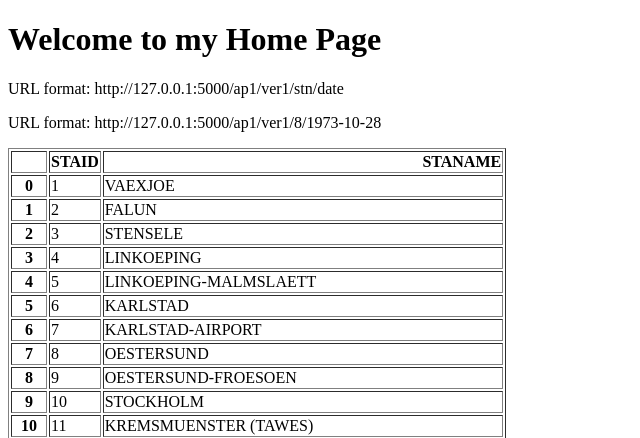
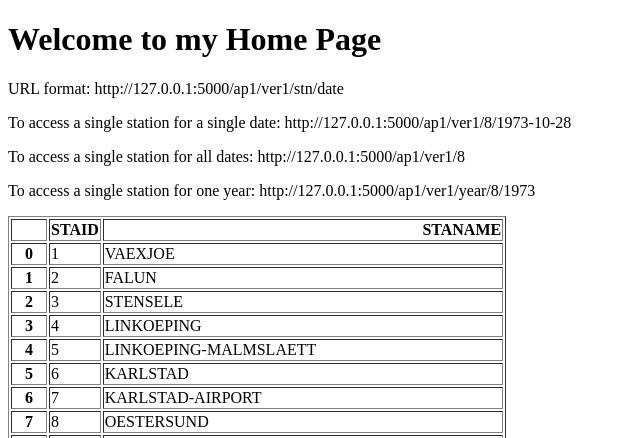
Before and after one commit to Aopandey/Weather-Station-Data-Hub, a Flask app: page / in a window 1280 px wide. Shown: the top 438 px of the page, without its empty margins (0-640 px from the left). Run offline with Flask 3, Linux system fonts and the light colour scheme.

Commit message:
Added URL, yearly data display and all data

```diff
--- a/main.py
+++ b/main.py
@@ -22,5 +22,20 @@ def about(stn, date):
             "Temperature": temp}
 
 
+@web.route("/ap1/ver1/<stn>")
+def all_data(stn):
+    data = zx.read_csv("data_small/TG_STAID" + str(stn).zfill(6) + ".txt", skiprows=20,
+                       parse_dates=["    DATE"])
+    result = data.to_dict(orient="records")
+    return result
+
+
+@web.route("/ap1/ver1/year/<stn>/<year>")
+def date_data(stn, year):
+    data = zx.read_csv("data_small/TG_STAID" + str(stn).zfill(6) + ".txt", skiprows=20)
+    data["    DATE"] = data["    DATE"].astype(str)
+    result = data[data["    DATE"].str.startswith(str(year))].to_dict(orient="records")
+    return result
+
 if __name__ == "__main__":
     web.run(debug=True)
--- a/templates/home.html
+++ b/templates/home.html
@@ -7,7 +7,9 @@
 <body>
 <h1>Welcome to my Home Page</h1>
 <p>URL format: http://127.0.0.1:5000/ap1/ver1/stn/date</p>
-<p>URL format: http://127.0.0.1:5000/ap1/ver1/8/1973-10-28</p>
+<p>To access a single station for a single date: http://127.0.0.1:5000/ap1/ver1/8/1973-10-28</p>
+<p>To access a single station for all dates: http://127.0.0.1:5000/ap1/ver1/8</p>
+<p>To access a single station for one year: http://127.0.0.1:5000/ap1/ver1/year/8/1973</p>
 <p>{{data|safe}}</p>
 </body>
 </html>
```
